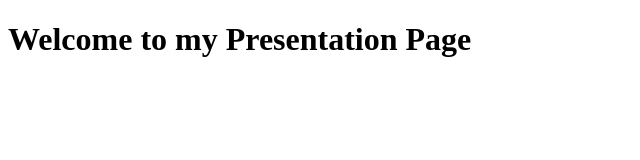
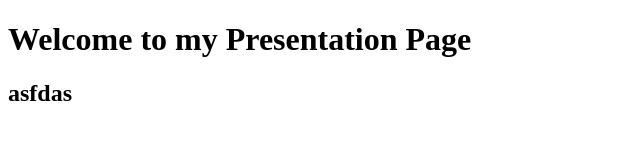
Before and after one commit to DEGRUSSECU1/DIEGO-STRIVE, a plain HTML site: page INDEX.html in a window 1280 px wide. Shown: the whole page, without its empty margins (0-640 px from the left). Drawn offline with Linux system fonts and the light colour scheme.

Commit message:
change 1

```diff
--- a/INDEX.html
+++ b/INDEX.html
@@ -7,5 +7,6 @@
 </head>
 <body>
     <h1>Welcome to my Presentation Page</h1>
+    <h2>asfdas</h2>
 </body>
 </html>
```
